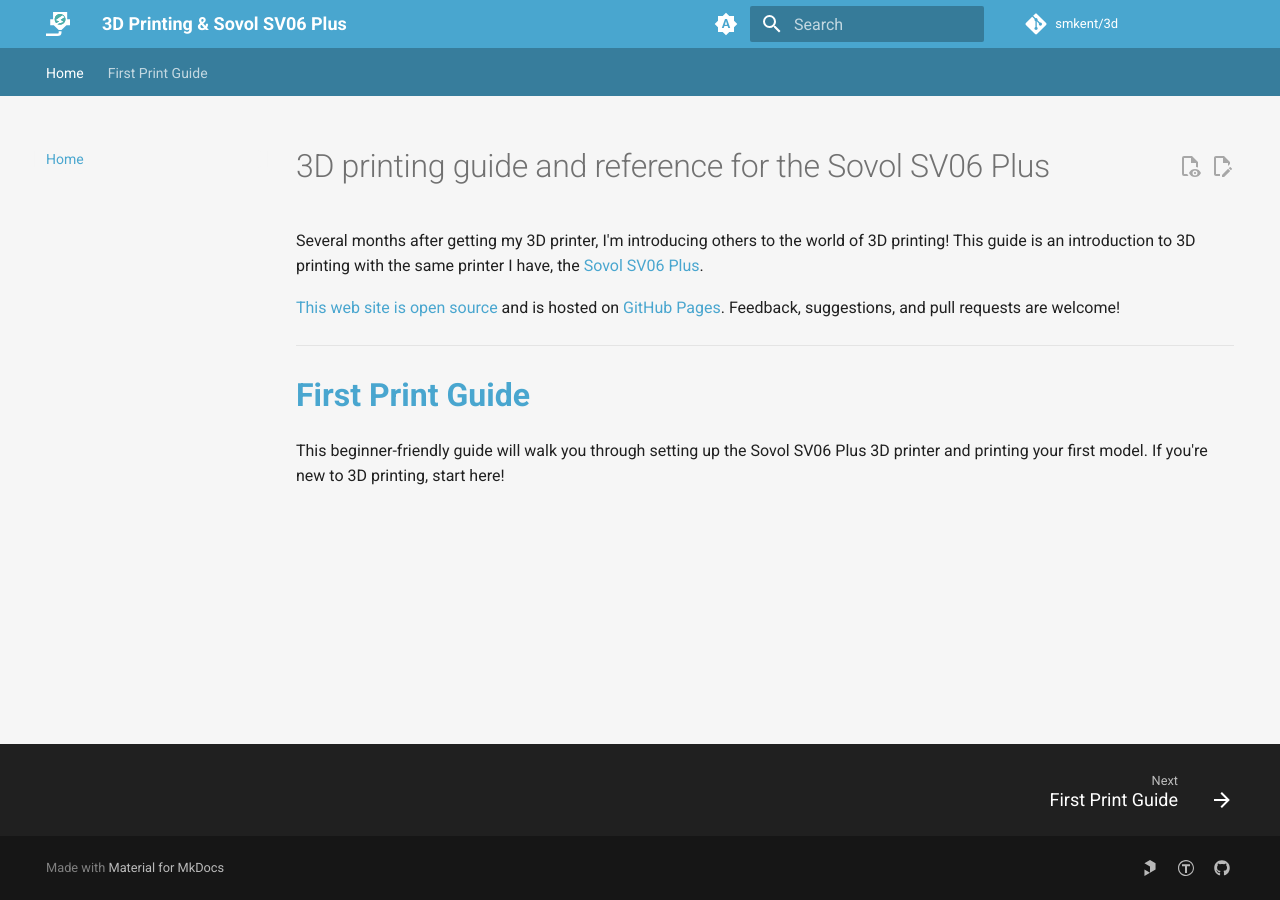
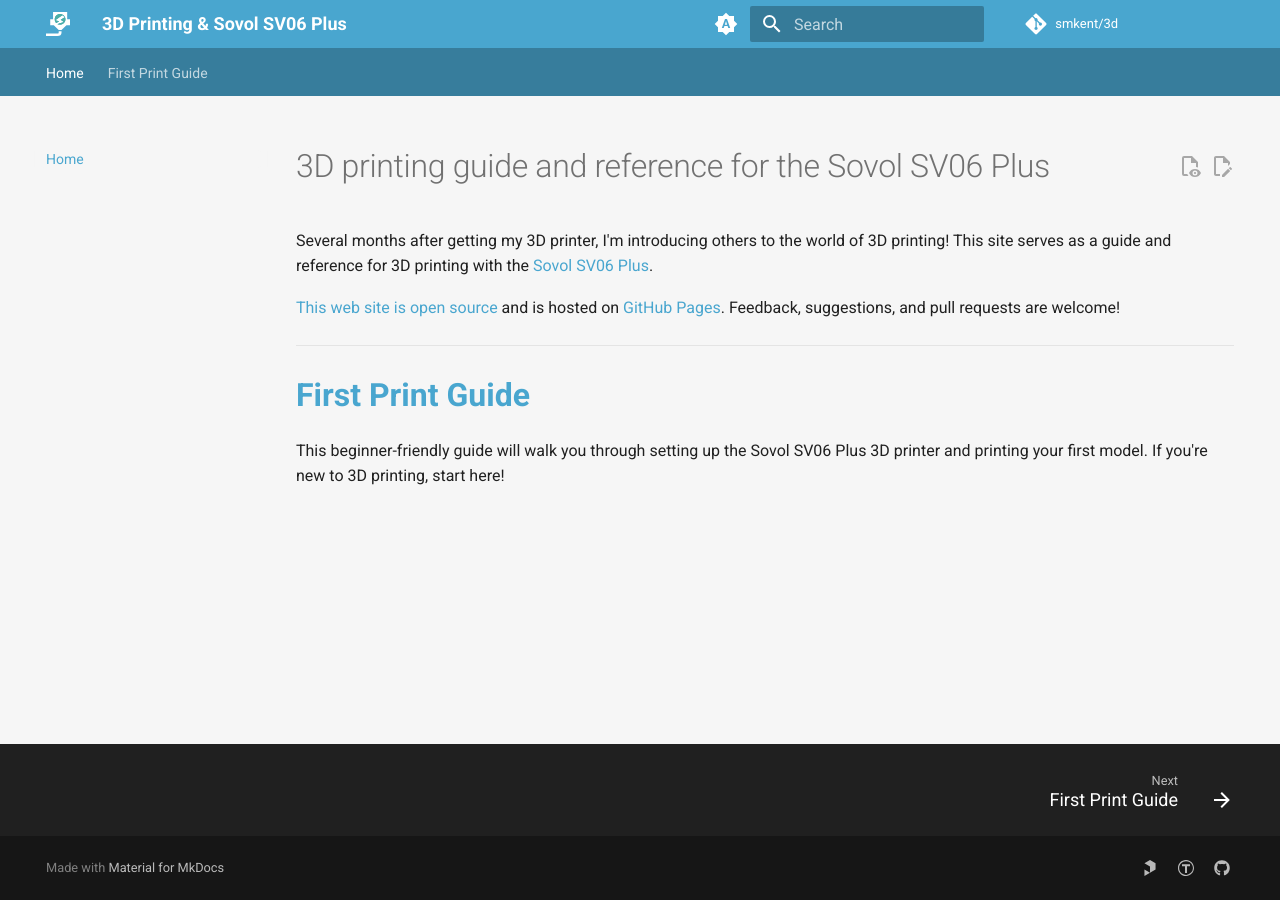
Before and after one commit to smkent/3d, an MkDocs documentation site: the page built from docs/index.md, in a window 1280 px wide. Built offline with MkDocs 1.6.1 and Material for MkDocs 9.7.7, drawn with Linux system fonts in a browser that asks for light colours; plug-ins that fetch from the network failed and are left out; comment, search, counter and statistics services are not loaded.

Commit message:
Tweak home page wording

```diff
--- a/docs/index.md
+++ b/docs/index.md
@@ -1,8 +1,8 @@
 # 3D printing guide and reference for the Sovol SV06 Plus
 
 Several months after getting my 3D printer, I'm introducing others to the world
-of 3D printing! This guide is an introduction to 3D printing with the same
-printer I have, the [Sovol SV06 Plus][sovol-sv06-plus].
+of 3D printing! This site serves as a guide and reference for 3D printing with
+the [Sovol SV06 Plus][sovol-sv06-plus].
 
 [This web site is open source][repo-url] and is hosted on
 [GitHub Pages][github-pages]. Feedback, suggestions, and pull requests are
```
